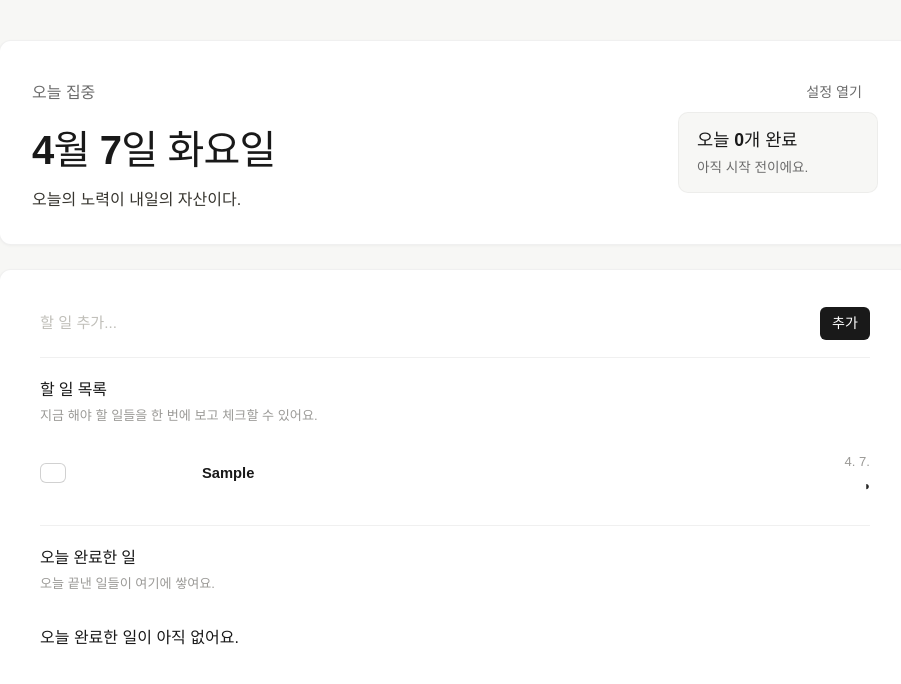
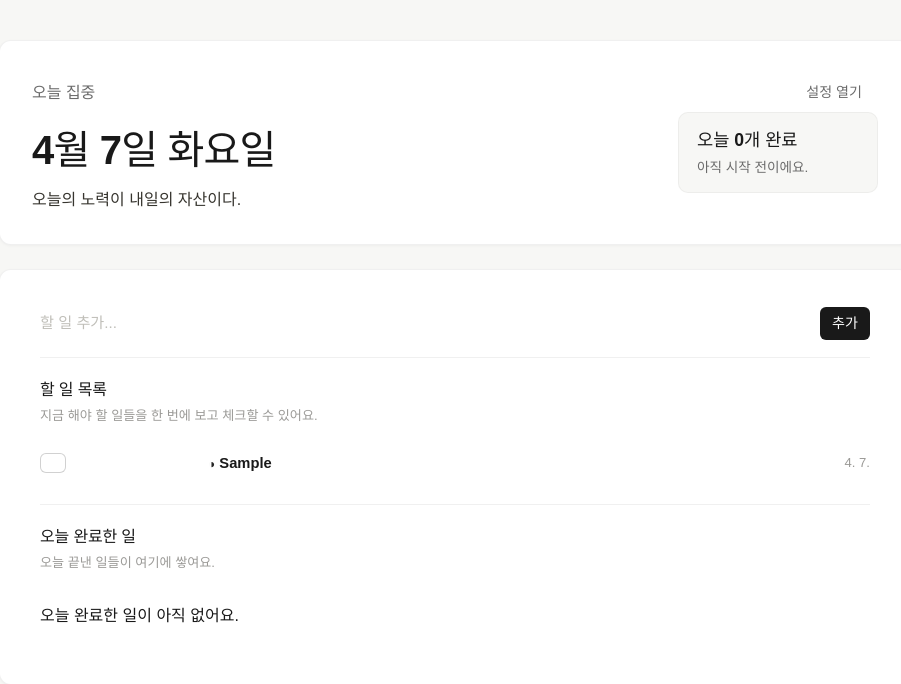
Before and after one commit to Daryeong/todo-list, a React (Vite) app: page / in a window 1280 px wide. Both pictures are taken after typing "Sample" into the empty fields and a click on the button "추가". Shown: the top 684 px of the page, without its empty margins (185-1086 px from the left). Built offline with nearby package versions, Linux system fonts and the light colour scheme.

Commit message:
fix: validation and move importance before title

```diff
--- a/src/components/TaskComposer.tsx
+++ b/src/components/TaskComposer.tsx
@@ -97,7 +97,7 @@ export const TaskComposer = ({ onSubmit, defaultDate }: { onSubmit: (input: Task
   }
 
   const handleSubmit = () => {
-    if (!title.trim()) return
+    if (!title.trim() || !startDate.trim() || !dueDate.trim() || !importance) return
     onSubmit({ title: title.trim(), startDate, dueDate, importance })
     setTitle('')
     setStartDate(defaultDate)
--- a/src/components/TopTasks.tsx
+++ b/src/components/TopTasks.tsx
@@ -32,14 +32,11 @@ export const TopTasks = ({
               />
             </div>
             <div className="task-card-copy" onClick={() => onOpenDetail(task.id)} role="button" tabIndex={0}>
-              <strong>{task.title}</strong>
+              <strong><span className={`importance-indicator importance-indicator--${task.importance}`}>{task.importance === "low" ? "○" : task.importance === "medium" ? "◑" : "●"}</span> {task.title}</strong>
               {task.memo ? <p className="task-meta">{task.memo}</p> : null}
             </div>
             <div className="task-card-side" onClick={() => onOpenDetail(task.id)} role="button" tabIndex={0}>
               <span className="task-date">{formatShortKoreanDate(task.dueDate)}</span>
-              <span className={`importance-indicator importance-indicator--${task.importance}`}>
-                {task.importance === "low" ? "○" : task.importance === "medium" ? "◑" : "●"}
-              </span>
             </div>
           </div>
         </article>
```
